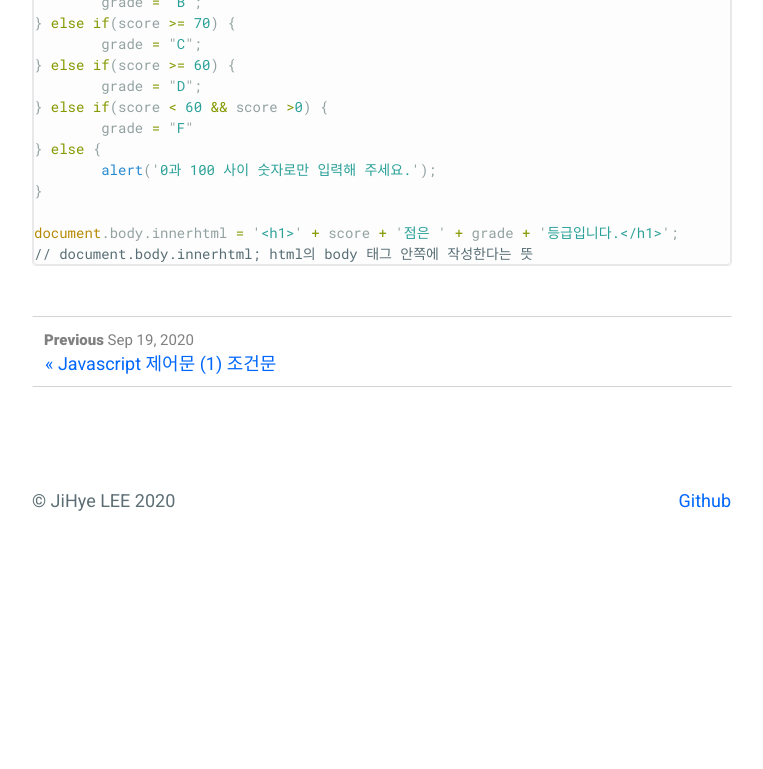
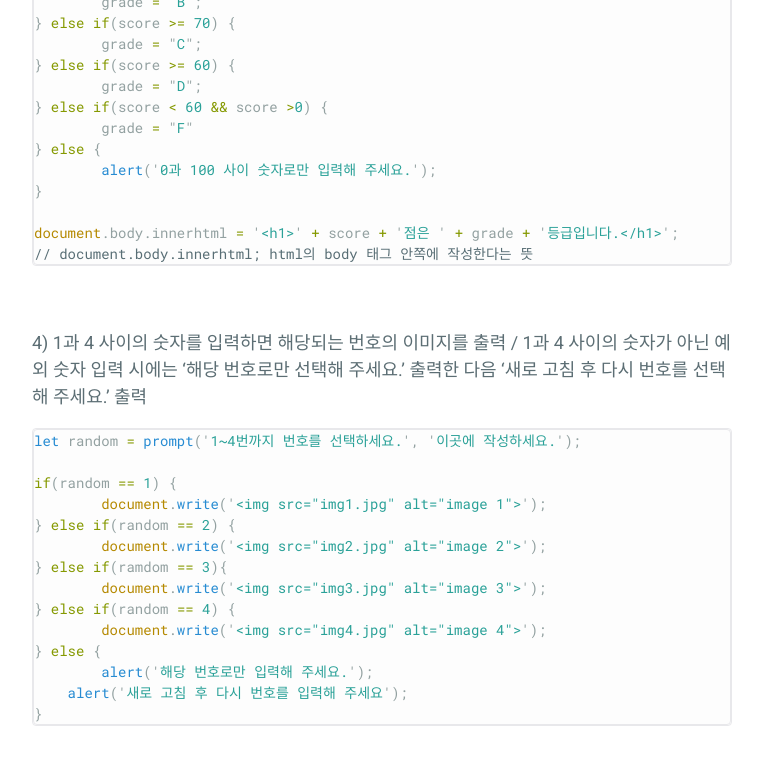
Before and after one commit to absolutelyfullycapable/absolutelyfullycapable.github.io, a Jekyll site: the page built from _posts/2020-09-20-javascript-제어문-조건문if와ifelse예제.md, in a window 1280 px wide and 1400 px high, scrolled down 2972 px. Shown: the top 769 px of the window, without its empty margins (258-1021 px from the left). Built offline with Jekyll 4.4.1, drawn with Linux system fonts in a browser that asks for light colours; before the commit the page ends 3586 px from its top, so only the background shows below that; some of the changed text lies outside the part shown; grey boxes are pictures that could not be loaded.

Commit message:
add contents

````diff
--- a/_posts/2020-09-20-javascript-제어문-조건문if와ifelse예제.md
+++ b/_posts/2020-09-20-javascript-제어문-조건문if와ifelse예제.md
@@ -146,3 +146,41 @@ if(score >= 90 && score <= 100) {
 document.body.innerhtml = '<h1>' + score + '점은 ' + grade + '등급입니다.</h1>';
 // document.body.innerhtml; html의 body 태그 안쪽에 작성한다는 뜻
 ```
+
+<br/>
+
+4) 1과 4 사이의 숫자를 입력하면 해당되는 번호의 이미지를 출력 / 1과 4 사이의 숫자가 아닌 예외 숫자 입력 시에는 '해당 번호로만 선택해 주세요.' 출력한 다음 '새로 고침 후 다시 번호를 선택해 주세요.' 출력
+
+```js
+let random = prompt('1~4번까지 번호를 선택하세요.', '이곳에 작성하세요.');
+
+if(random == 1) {
+	document.write('<img src="img1.jpg" alt="image 1">');
+} else if(random == 2) {
+	document.write('<img src="img2.jpg" alt="image 2">');
+} else if(ramdom == 3){
+	document.write('<img src="img3.jpg" alt="image 3">');
+} else if(random == 4) {
+	document.write('<img src="img4.jpg" alt="image 4">');
+} else {
+	alert('해당 번호로만 입력해 주세요.');
+    alert('새로 고침 후 다시 번호를 입력해 주세요');
+}
+```
+
+<br/>
+
+![ex_screenshot](https://img1.daumcdn.net/thumb/R1280x0/?scode=mtistory2&fname=https%3A%2F%2Fblog.kakaocdn.net%2Fdn%2FRe9Uo%2FbtqI6N4P4ye%2F7shglXYuXkXVlM1dAb9bPK%2Fimg.png)
+
+- 해당 예제의 prompt 창은 이렇게 뜸
+	- prompt('a', 'b');일 때 a는 입력창 위에, b는 입력창에 표시됨
+
+<br/>
+
+5) 3~5월: '봄입니다.'/ 6~8월: '여름입니다.' / 9~11월: '가을입니다.' / 12~2월: '겨울입니다.' 출력
+
+```js
+let month = prompt('좋아하는 달을 입력해 주세요.', '숫자로만 입력해 주세요.');
+
+if(month)
+```
````
